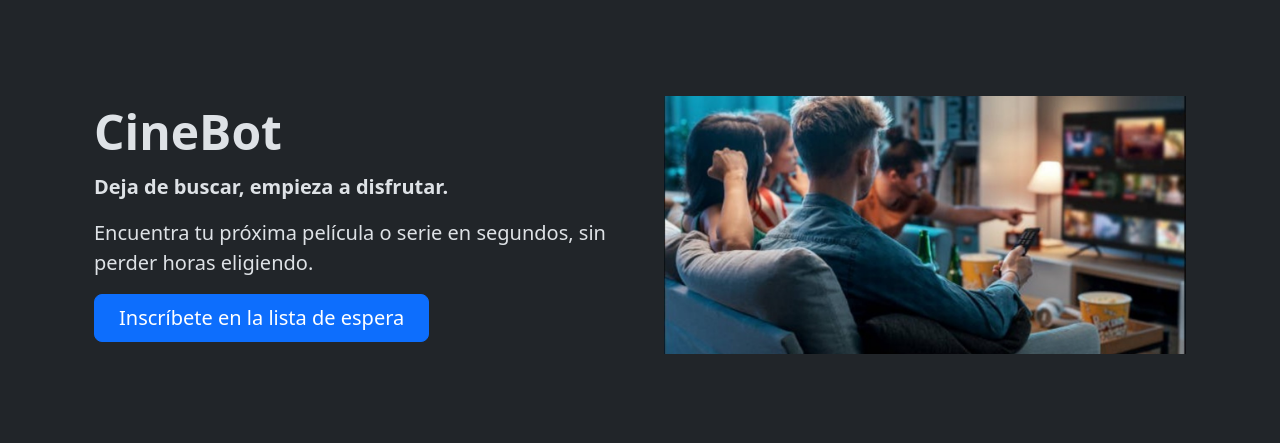
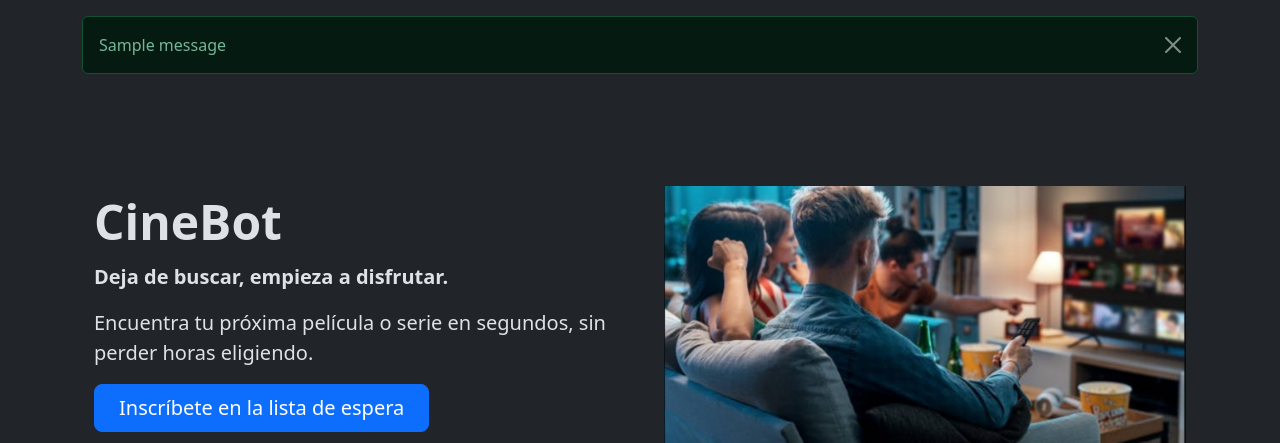
Before and after one commit to crgonzalezf/Tarea1, a Flask app: page / in a window 1280 px wide. Shown: the top 443 px of the page. Run offline with Flask 3, Linux system fonts and the light colour scheme; one stand-in notice (Sample message) is shown; parts of the project's set-up code (start-up, migrations or seed data) failed here and were passed over; some libraries are stand-ins or nearby versions.

Commit message:
Update base.html

```diff
--- a/templates/base.html
+++ b/templates/base.html
@@ -15,8 +15,23 @@
     {% endblock %}
 </head>
 <body>
-        <!-- Your page content -->
-        {% block content %}{% endblock %}
+    <!-- Mostrar mensajes flash -->
+    {% with messages = get_flashed_messages(with_categories=true) %}
+        {% if messages %}
+            <div class="container mt-3">
+                {% for category, message in messages %}
+                    <div class="alert alert-{{ category }} alert-dismissible fade show" role="alert">
+                        {{ message }}
+                        <button type="button" class="btn-close" data-bs-dismiss="alert" aria-label="Close"></button>
+                    </div>
+                {% endfor %}
+            </div>
+        {% endif %}
+    {% endwith %}
+
+    <!-- Contenido principal -->
+    {% block content %}
+    {% endblock %}
 
     {% block scripts %}
     <!-- Optional JavaScript -->
```
Lines whose indentation alone changed are shown as unchanged.
